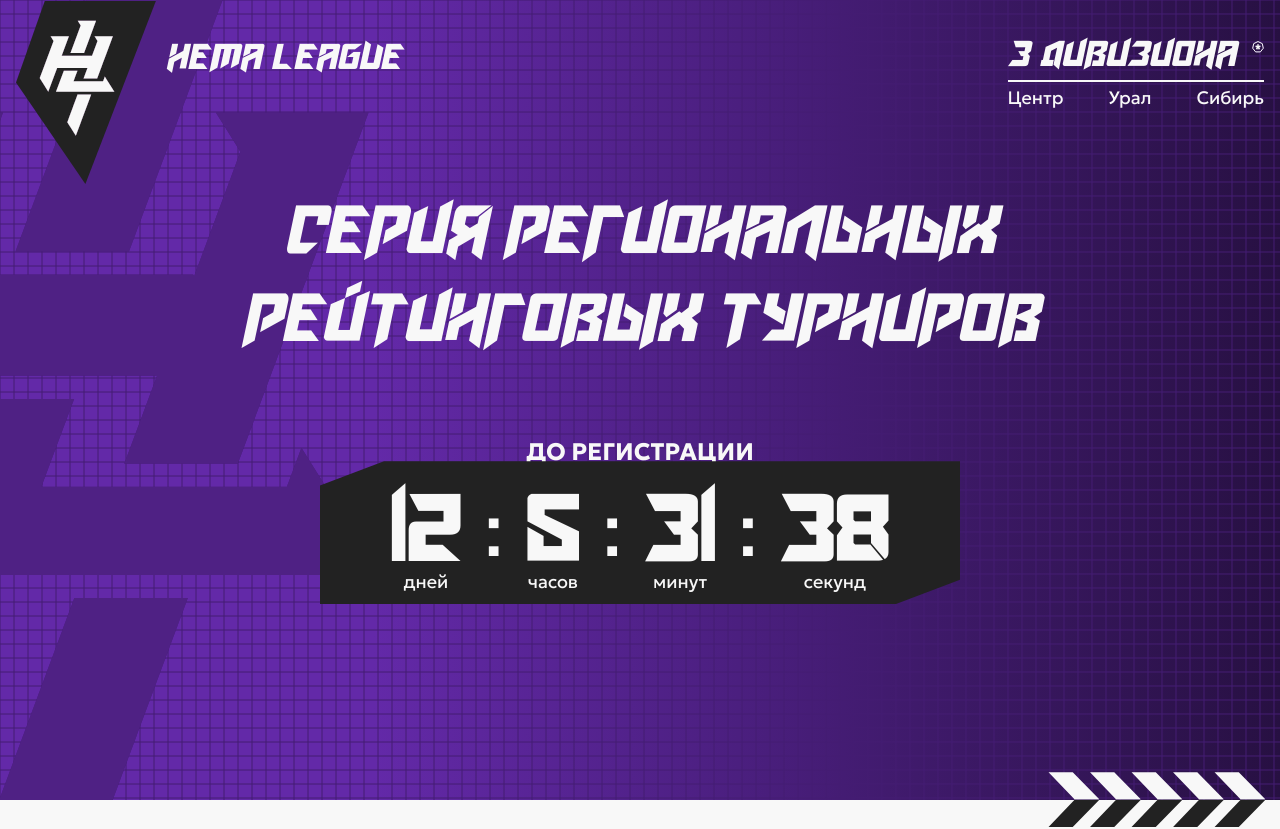
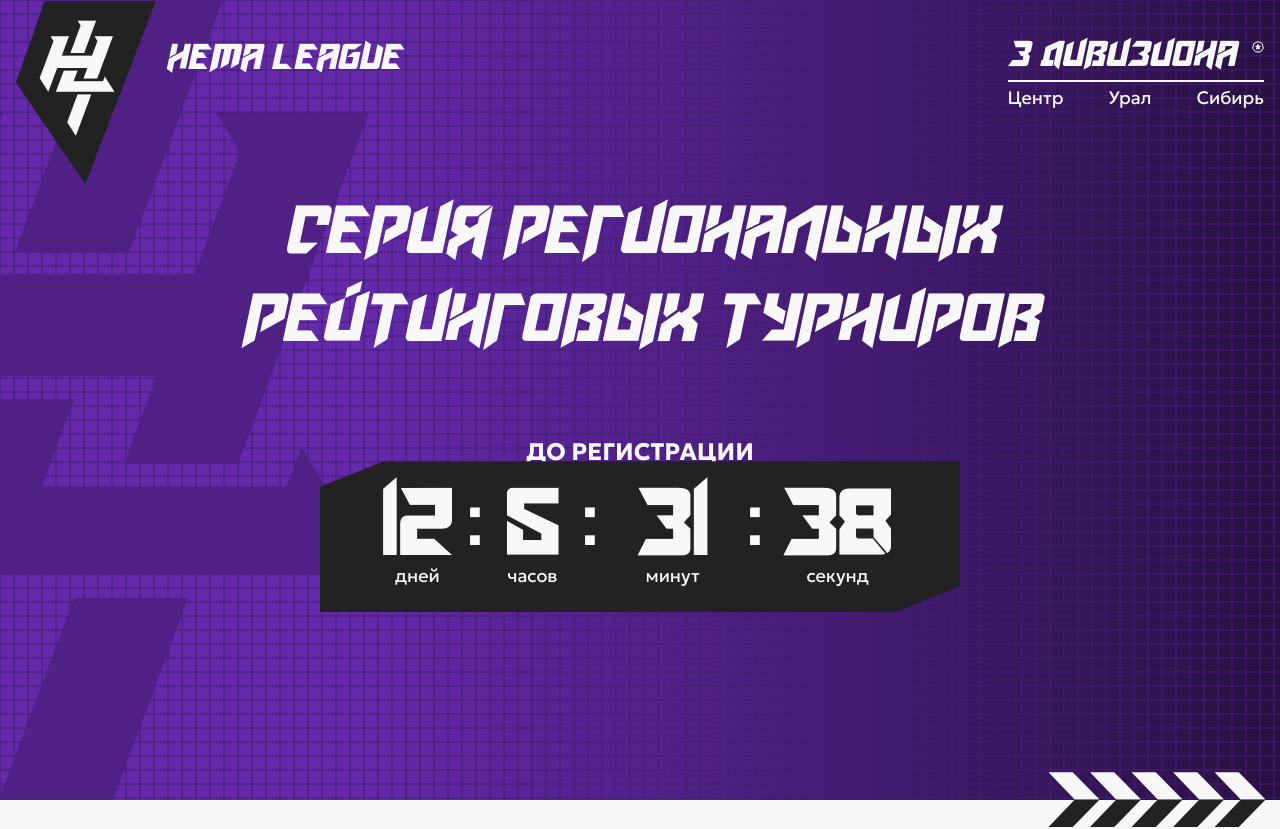
Before and after one commit to michiaro/hema-league-frontend, a Vue app: page / in a window 1280 px wide. Shown: the top 829 px of the page. Built offline with nearby package versions, Linux system fonts and the light colour scheme.

Commit message:
fix timer alignment

```diff
--- a/src/components/Timer.vue
+++ b/src/components/Timer.vue
@@ -4,26 +4,26 @@
 
     <div class="timer__body">
       <span class="timer__time">
-        <div class="timer__item timer__item--days">
+        <div class="timer__item timer__item--narrow">
           <span class="timer__number" id="days">{{ days }}</span>
           <div class="timer__caption">дней</div>
         </div>
 
         <div class="timer__divider">:</div>
 
-        <div class="timer__item timer__item--hours">
+        <div class="timer__item timer__item--narrow">
           <span class="timer__number" id="hours"> {{ hours }} </span>
           <div class="timer__caption">часов</div>
         </div>
         <div class="timer__divider">:</div>
 
-        <div class="timer__item timer__item--minutes">
+        <div class="timer__item timer__item--wide">
           <span class="timer__number" id="minutes"> {{ minutes }} </span>
           <div class="timer__caption">минут</div>
         </div>
         <div class="timer__divider">:</div>
 
-        <div class="timer__item timer__item--seconds">
+        <div class="timer__item timer__item--wide">
           <span class="timer__number" id="seconds"> {{ seconds }} </span>
           <div class="timer__caption">секунд</div>
         </div>
@@ -105,6 +105,7 @@ onMounted(() => {
     padding: 12px;
     clip-path: polygon(10% 0, 100% 0, 100% 83%, 90% 100%, 0 100%, 0 17%);
     background-color: var(--color-background-inverted);
+    text-align: center;
 
     @media screen and (min-width: 1600px) {
       width: 1078px;
@@ -114,20 +115,36 @@ onMounted(() => {
     }
   }
   &__time {
-    display: flex;
-    justify-content: center;
-    align-items: baseline;
   }
   &__item {
+    display: inline-block;
     text-align: center;
 
-    &--days {
+    &--narrow {
+      width: 60px;
+
+      @media screen and (min-width: 560px) {
+        width: 80px;
+      }
+      @media screen and (min-width: 800px) {
+        width: 100px;
+      }
+      @media screen and (min-width: 1600px) {
+        width: 180px;
+      }
     }
-    &--hours {
-    }
-    &--minutes {
-    }
-    &--seconds {
+    &--wide {
+      width: 80px;
+
+      @media screen and (min-width: 560px) {
+        width: 106px;
+      }
+      @media screen and (min-width: 800px) {
+        width: 150px;
+      }
+      @media screen and (min-width: 1600px) {
+        width: 230px;
+      }
     }
   }
   &__number {
@@ -160,10 +177,10 @@ onMounted(() => {
     }
   }
   &__divider {
+    display: inline-block;
+    font-family: 'Amaz2';
     font-size: 56px;
-    font-family: 'Amaz2';
-    margin: 0 12px;
-    transform: translateY(-5px);
+    transform: translateY(-35%);
 
     @media screen and (min-width: 560px) {
       font-size: 64px;
@@ -171,13 +188,8 @@ onMounted(() => {
     @media screen and (min-width: 800px) {
       font-size: 96px;
     }
-    @media screen and (min-width: 1024px) {
-      margin: 0 24px;
-    }
-
     @media screen and (min-width: 1600px) {
       font-size: 136px;
-      margin: 0 34px;
     }
   }
 }
```
